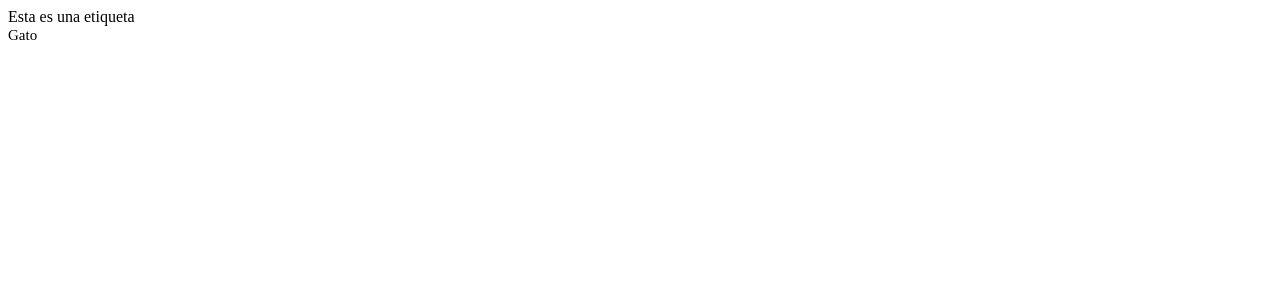
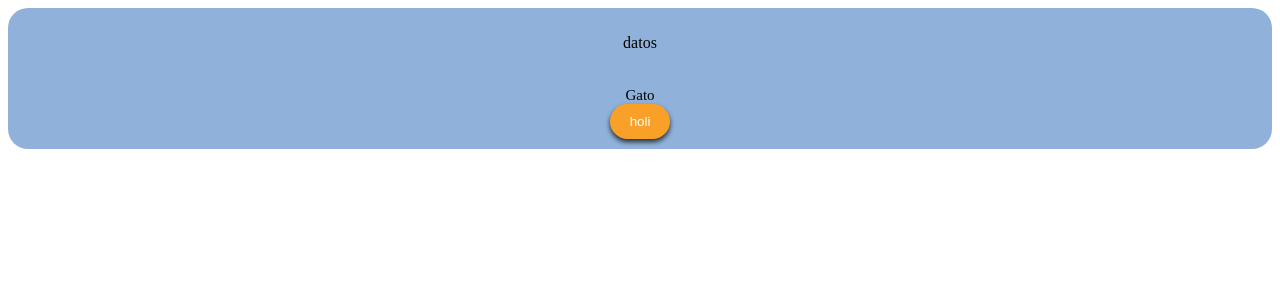
Before and after one commit to garyMamaniCortez/focasoft-front, a React (Create React App) app: page / in a window 1280 px wide. Shown: the top 300 px of the page. Built offline with nearby package versions, Linux system fonts and the light colour scheme.

Commit message:
test: prueba de los componentes

```diff
--- a/src/App.js
+++ b/src/App.js
@@ -1,13 +1,19 @@
+import Background from "./components/atoms/background/Background";
+import Boton from "./components/atoms/boton/Boton";
 import Label from "./components/atoms/label/Label";
 import "./components/atoms/label/Label.css"
 
 function App() {
   return (
     <div>
-      Esta es una etiqueta
-      <br/><Label LabelType="ListBody" >
+      <Background>
+        <p>datos</p>
+        <br/><Label LabelType="ListBody" >
         Gato
       </Label><br/>
+
+        <Boton buttonType='formButton' text='holi'/>
+      </Background>
     </div>
   );
 }
```
